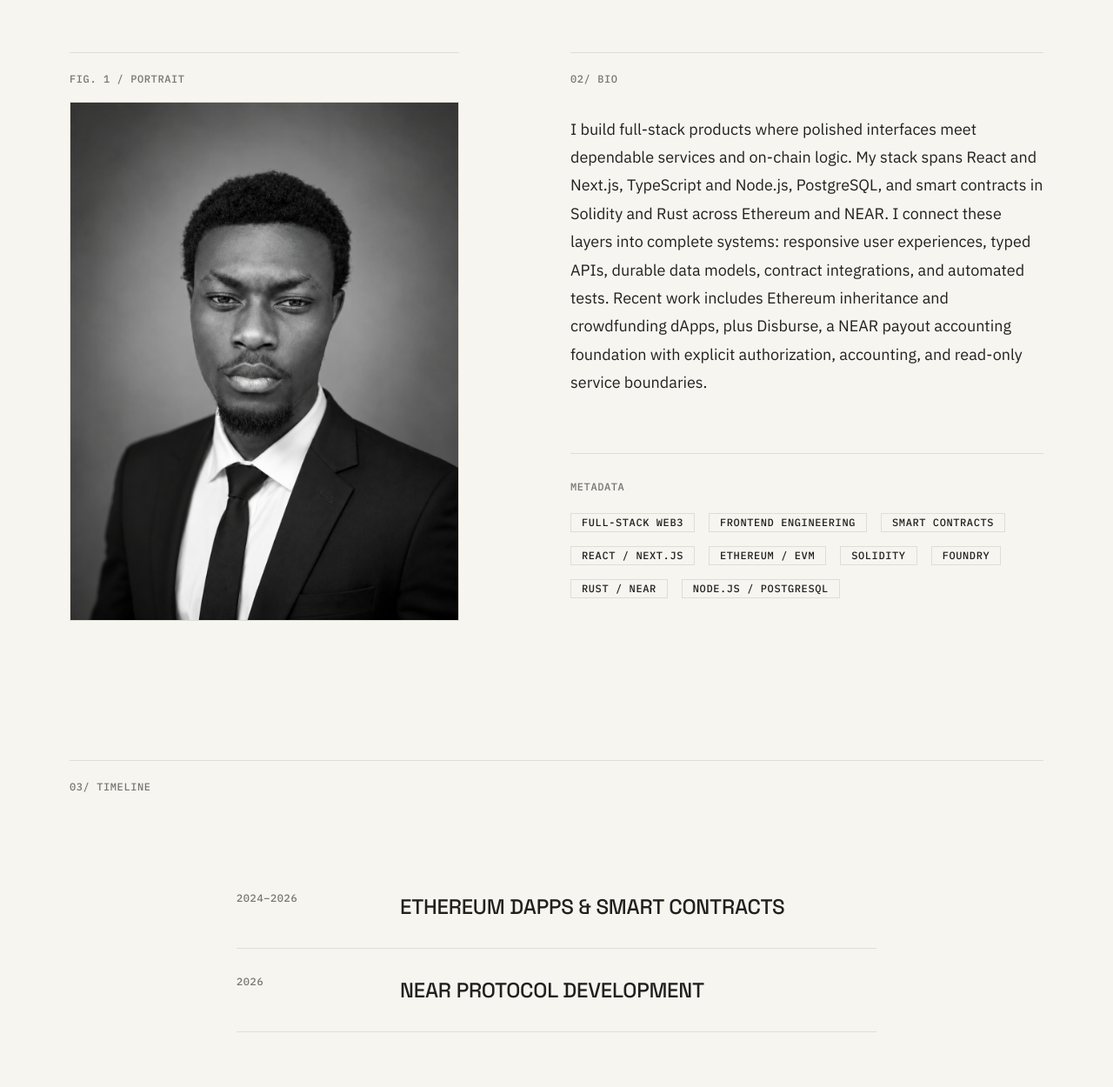
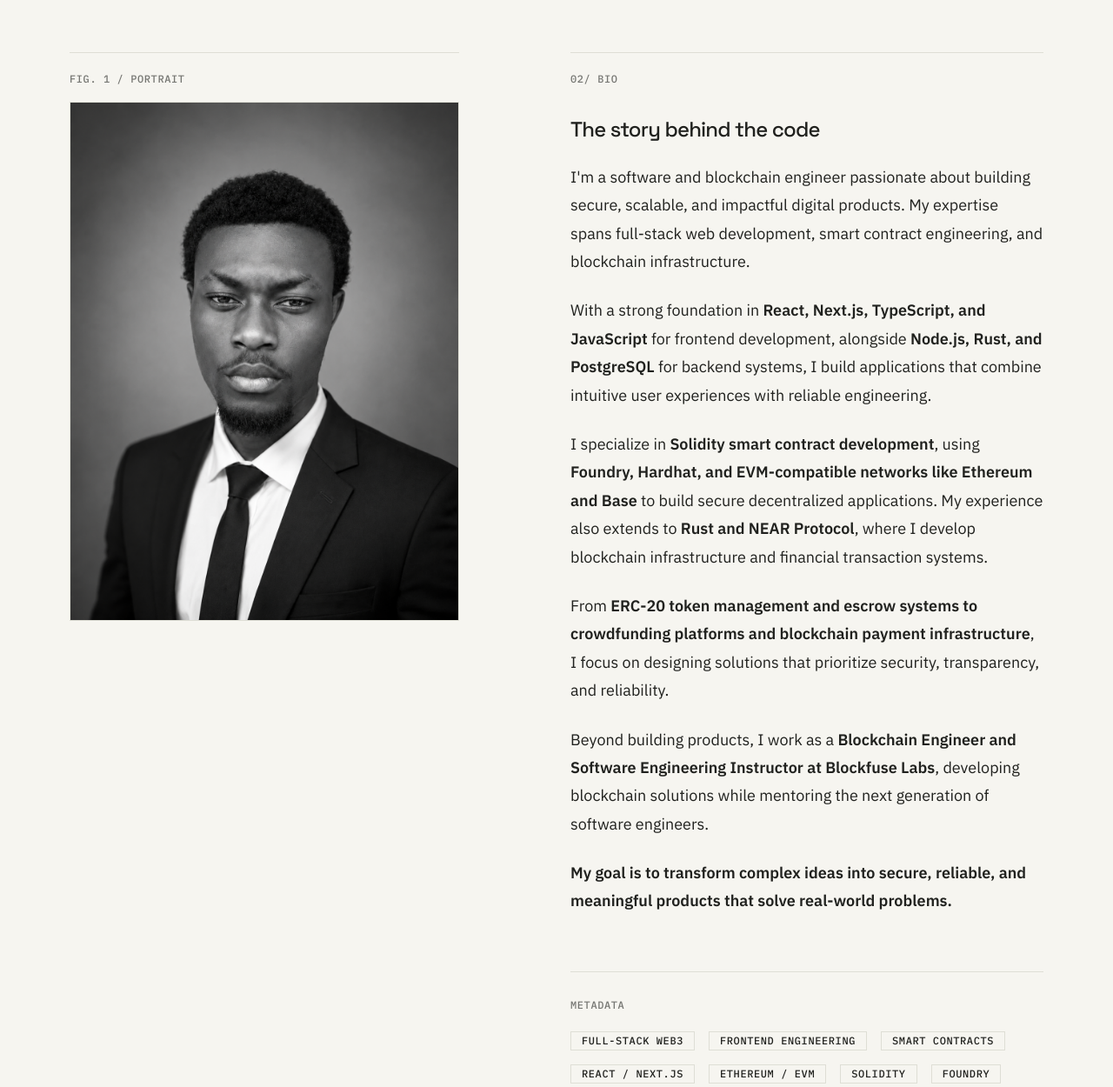
Before and after one commit to Sharon-dev-create/Sharon_Emmanuel_Web3_Porfolio, a Next.js app: page / in a window 1280 px wide. Shown: the part 5038-6288 px from the top of the page at 87% size. Built offline with nearby package versions, Linux system fonts and the light colour scheme.

Commit message:
reconfigurations

```diff
--- a/app/about/page.tsx
+++ b/app/about/page.tsx
@@ -47,8 +47,24 @@ export default function AboutPage() {
             <Eyebrow>02/ BIO</Eyebrow>
           </div>
           <div className="font-body text-body-lg text-foreground max-w-2xl space-y-6">
+            <h2 className="font-display text-headline-md tracking-[-0.035em]">The story behind the code</h2>
             <p>
-              I build full-stack products where polished interfaces meet dependable services and on-chain logic. My stack spans React and Next.js, TypeScript and Node.js, PostgreSQL, and smart contracts in Solidity and Rust across Ethereum and NEAR. I connect these layers into complete systems: responsive user experiences, typed APIs, durable data models, contract integrations, and automated tests. Recent work includes Ethereum inheritance and crowdfunding dApps, plus Disburse, a NEAR payout accounting foundation with explicit authorization, accounting, and read-only service boundaries.
+              I&apos;m a software and blockchain engineer passionate about building secure, scalable, and impactful digital products. My expertise spans full-stack web development, smart contract engineering, and blockchain infrastructure.
+            </p>
+            <p>
+              With a strong foundation in <strong>React, Next.js, TypeScript, and JavaScript</strong> for frontend development, alongside <strong>Node.js, Rust, and PostgreSQL</strong> for backend systems, I build applications that combine intuitive user experiences with reliable engineering.
+            </p>
+            <p>
+              I specialize in <strong>Solidity smart contract development</strong>, using <strong>Foundry, Hardhat, and EVM-compatible networks like Ethereum and Base</strong> to build secure decentralized applications. My experience also extends to <strong>Rust and NEAR Protocol</strong>, where I develop blockchain infrastructure and financial transaction systems.
+            </p>
+            <p>
+              From <strong>ERC-20 token management and escrow systems to crowdfunding platforms and blockchain payment infrastructure</strong>, I focus on designing solutions that prioritize security, transparency, and reliability.
+            </p>
+            <p>
+              Beyond building products, I work as a <strong>Blockchain Engineer and Software Engineering Instructor at Blockfuse Labs</strong>, developing blockchain solutions while mentoring the next generation of software engineers.
+            </p>
+            <p>
+              <strong>My goal is to transform complex ideas into secure, reliable, and meaningful products that solve real-world problems.</strong>
             </p>
           </div>
           <div className="mt-16 border-t border-editorial-border pt-8">
```
